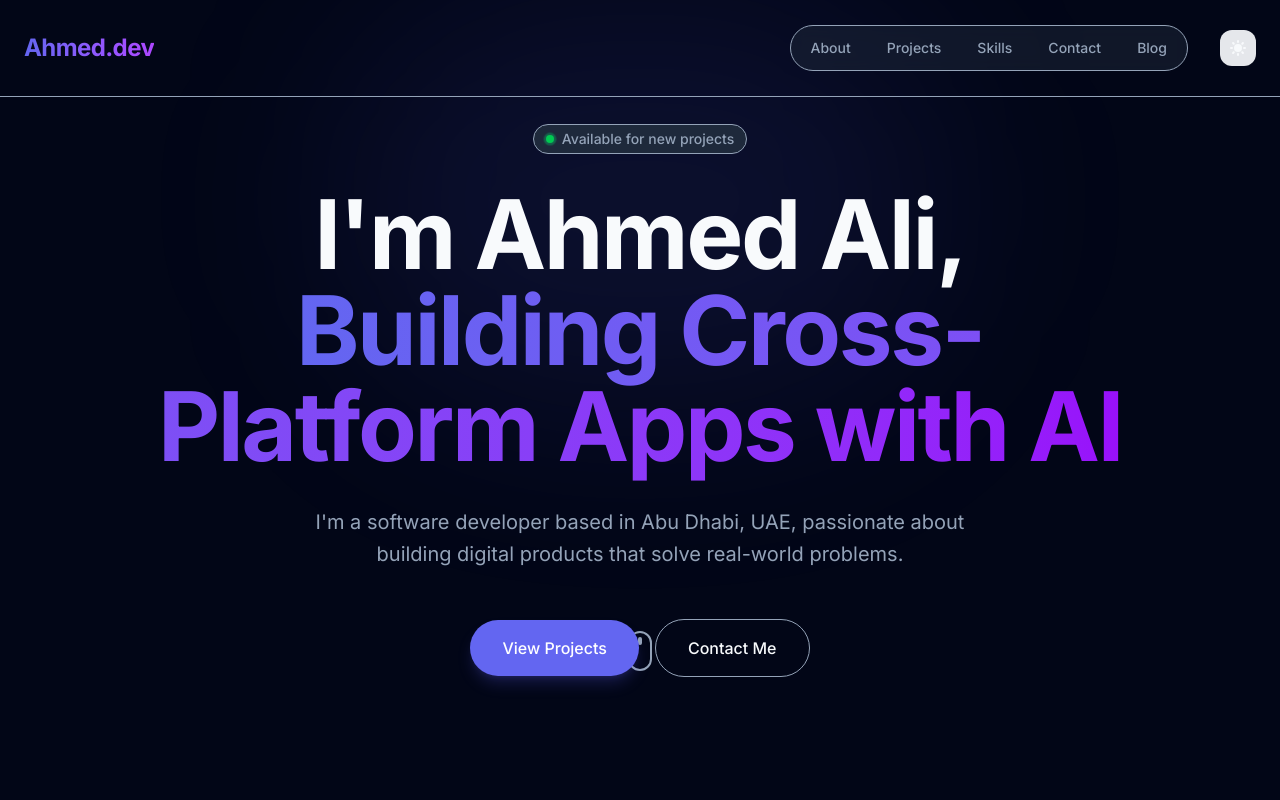
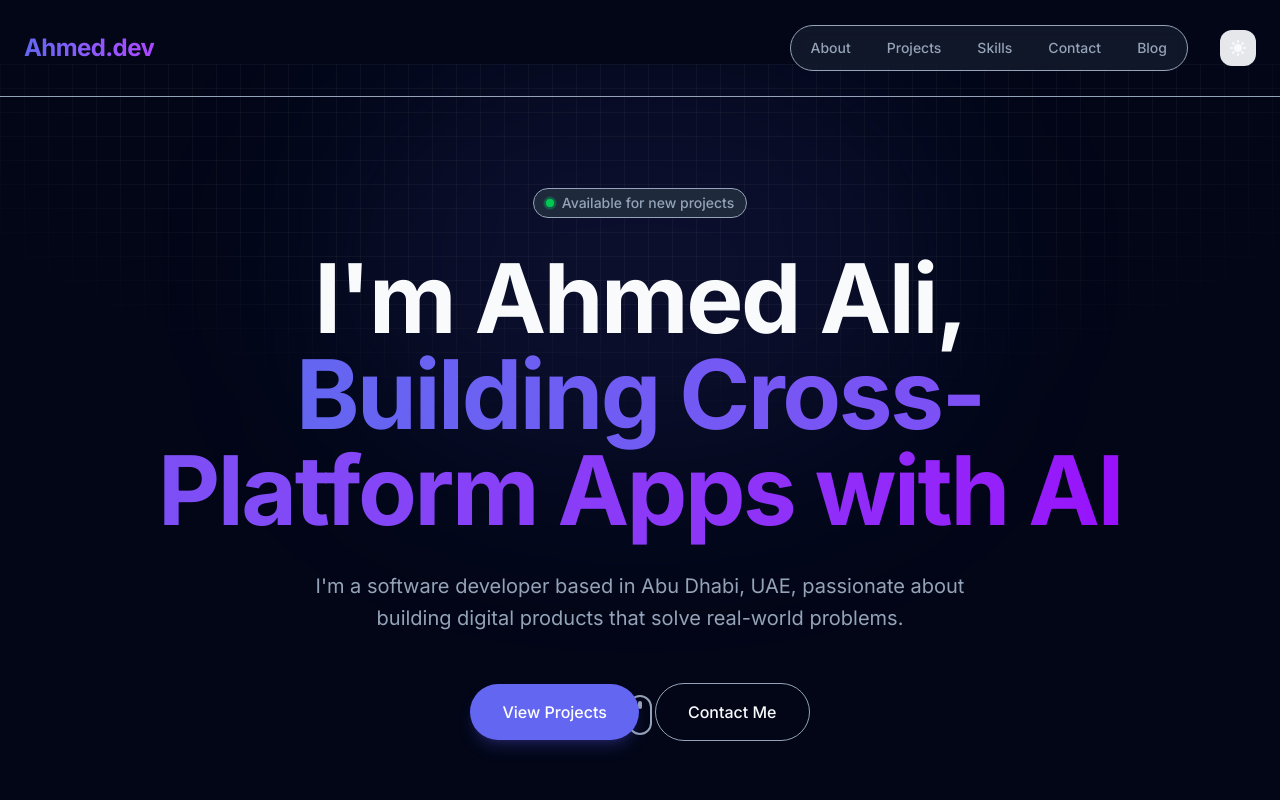
Before and after one commit to hamz1188/my-portfolio, a Next.js app: page / in a window 1280 px wide. Shown: the top 800 px of the page. Built offline with nearby package versions, Linux system fonts and the light colour scheme.

Commit message:
Move Navbar and Footer to RootLayout for global persistence

```diff
--- a/app/layout.tsx
+++ b/app/layout.tsx
@@ -2,6 +2,8 @@ import type { Metadata } from 'next';
 import { Inter } from 'next/font/google';
 import './globals.css';
 import { ThemeProvider } from './components/ThemeProvider';
+import { Navbar } from './components/Navbar';
+import { Footer } from './components/Footer';
 
 const inter = Inter({
   subsets: ['latin'],
@@ -28,9 +30,13 @@ export default function RootLayout({
 }) {
   return (
     <html lang="en" suppressHydrationWarning>
-      <body className={inter.className}>
+      <body className={`${inter.className} bg-[var(--color-background)] text-[var(--color-foreground)] transition-colors duration-300`}>
         <ThemeProvider>
-          {children}
+          <Navbar />
+          <main className="min-h-screen pt-16">
+            {children}
+          </main>
+          <Footer />
         </ThemeProvider>
       </body>
     </html>
--- a/app/page.tsx
+++ b/app/page.tsx
@@ -1,21 +1,17 @@
-import { Navbar } from './components/Navbar';
 import { Hero } from './components/Hero';
 import { About } from './components/About';
 import { Skills } from './components/Skills';
 import { Projects } from './components/Projects';
 import { Contact } from './components/Contact';
-import { Footer } from './components/Footer';
 
 export default function Home() {
   return (
-    <main className="min-h-screen bg-[var(--color-background)] text-[var(--color-foreground)] transition-colors duration-300">
-      <Navbar />
+    <>
       <Hero />
       <About />
       <Skills />
       <Projects />
       <Contact />
-      <Footer />
-    </main>
+    </>
   );
 }
```
